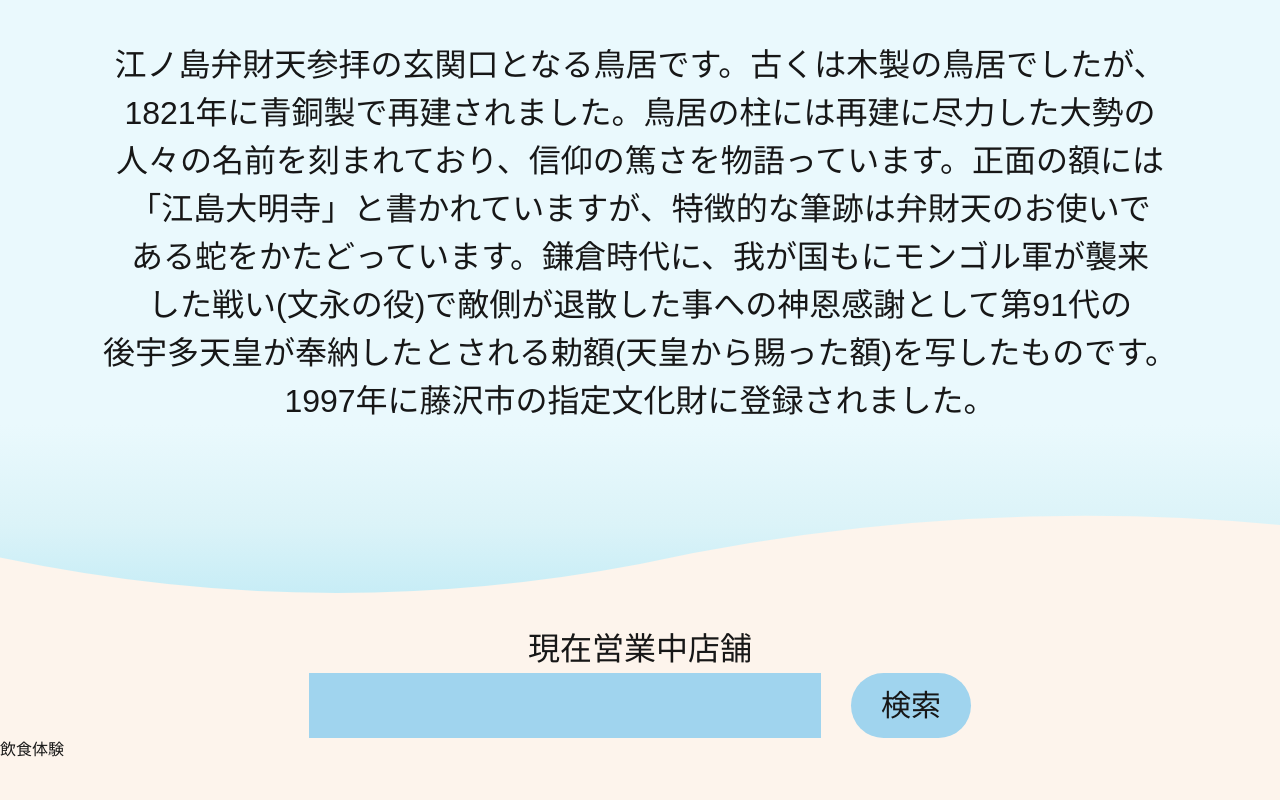
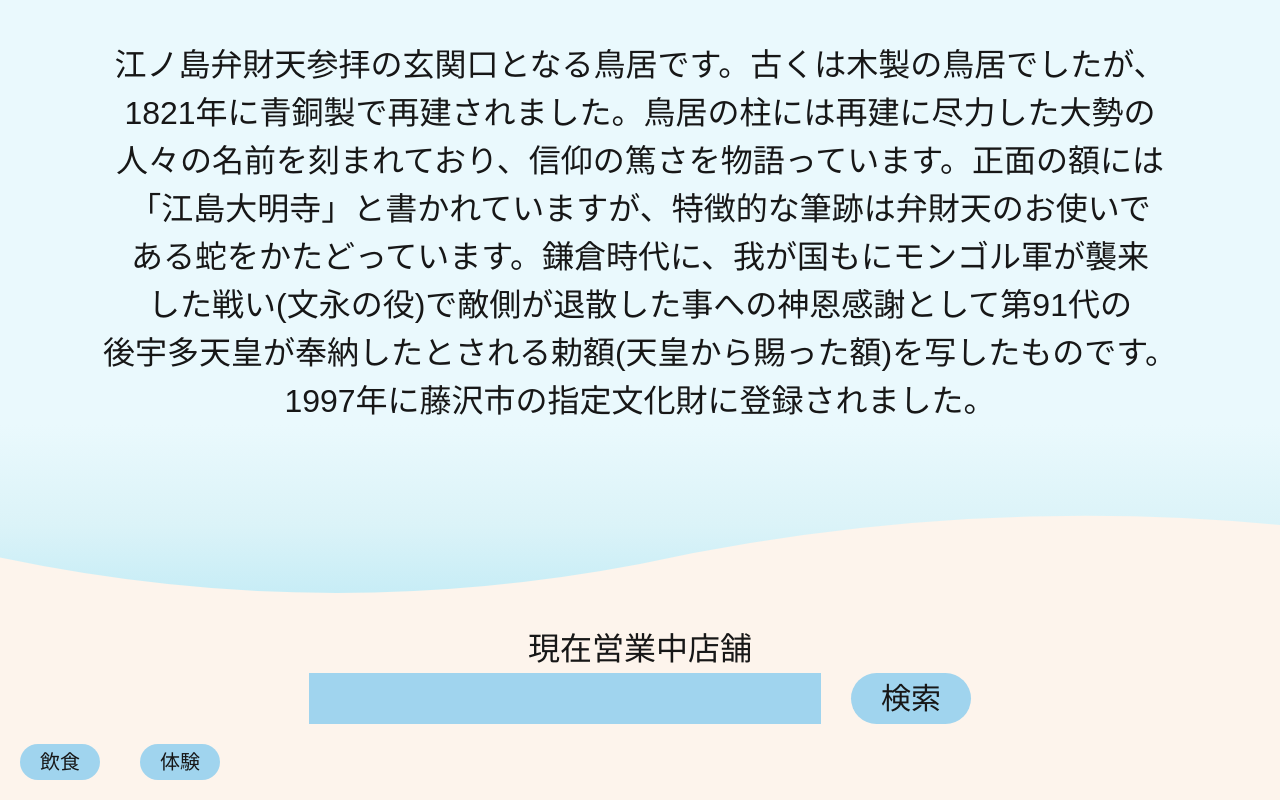
Before and after one commit to Tomoryo211/enosima_island, a Next.js app: page / in a window 1280 px wide. Shown: the part 746-1546 px from the top of the page. Before the commit the page ends 1508 px from the top, so only its background shows below. Built offline with nearby package versions, Linux system fonts and the light colour scheme.

Commit message:
btnスタイル変更

```diff
--- a/app/components/Shop/shop.module.scss
+++ b/app/components/Shop/shop.module.scss
@@ -3,7 +3,6 @@
     text-align: center;
 }
 .input_area{
-
     .input{
         border: 3px;
         display: flex;
@@ -18,7 +17,17 @@
             font-size: 30px;
             background: #A0D4EE;
             border-radius: 40px;
-            padding: 10px 30px;
+            padding: 3px 30px;
         }
     }
 }
+.Eat_btn{
+    .Select_btn{
+        font-size: 20px;
+        margin: 20px 20px;
+        padding: 3px 20px;
+        border-radius: 40px;
+        background: #A0D4EE;
+
+    }
+}
--- a/app/components/Shop/shop.tsx
+++ b/app/components/Shop/shop.tsx
@@ -15,8 +15,8 @@ export default function Shop(){
                     </form>
                 </section>
             <div className={style.Eat_btn}>
-                <button>飲食</button>
-                <button>体験</button>
+                <button className={style.Select_btn}>飲食</button>
+                <button className={style.Select_btn}>体験</button>
             </div>
         </div>
         </>
```
Lines whose indentation alone changed are shown as unchanged.
